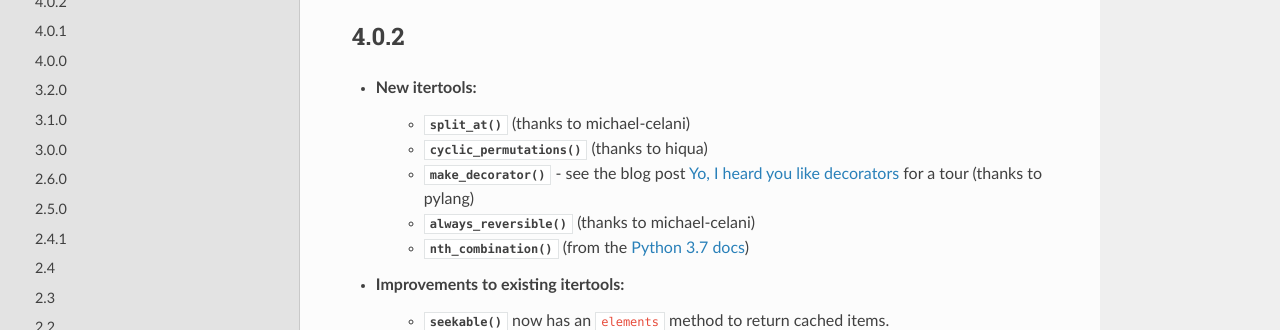
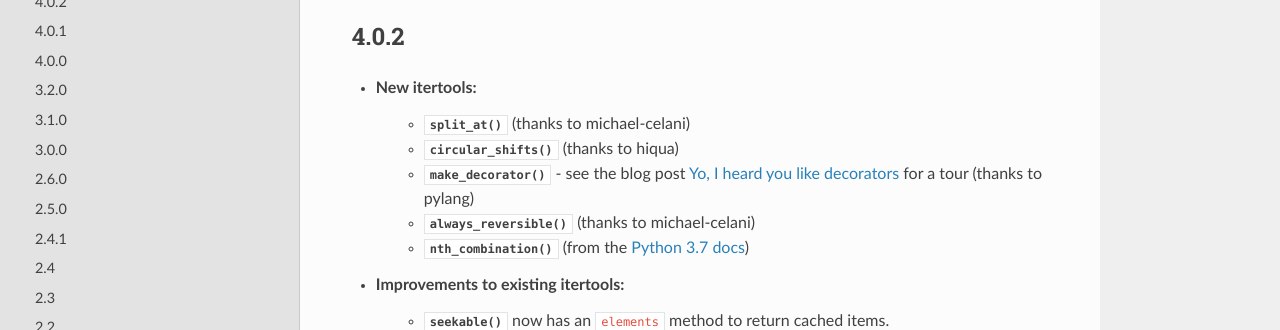
Before and after one commit to more-itertools/more-itertools, a Sphinx documentation site: the page built from docs/versions.rst, in a window 1280 px wide and 900 px high, cut to the strip 264-594 px from the top of the window. Built offline with Sphinx 7.4.7 and the Read the Docs theme 2.0.0, drawn with Linux system fonts in a browser that asks for light colours.

Commit message:
Rename cyclic_permutations to circular_shifts

```diff
--- a/docs/api.rst
+++ b/docs/api.rst
@@ -174,7 +174,7 @@ These tools yield combinatorial arrangements of items from iterables.
 **New itertools**
 
 .. autofunction:: distinct_permutations
-.. autofunction:: cyclic_permutations
+.. autofunction:: circular_shifts
 
 ----
 
--- a/docs/versions.rst
+++ b/docs/versions.rst
@@ -9,7 +9,7 @@ Version History
 
 * New itertools:
     * :func:`split_at` (thanks to michael-celani)
-    * :func:`cyclic_permutations` (thanks to hiqua)
+    * :func:`circular_shifts` (thanks to hiqua)
     * :func:`make_decorator` - see the blog post `Yo, I heard you like decorators <https://sites.google.com/site/bbayles/index/decorator_factory>`_
       for a tour (thanks to pylang)
     * :func:`always_reversible` (thanks to michael-celani)
```
Also changed, not shown: 2 other files.
